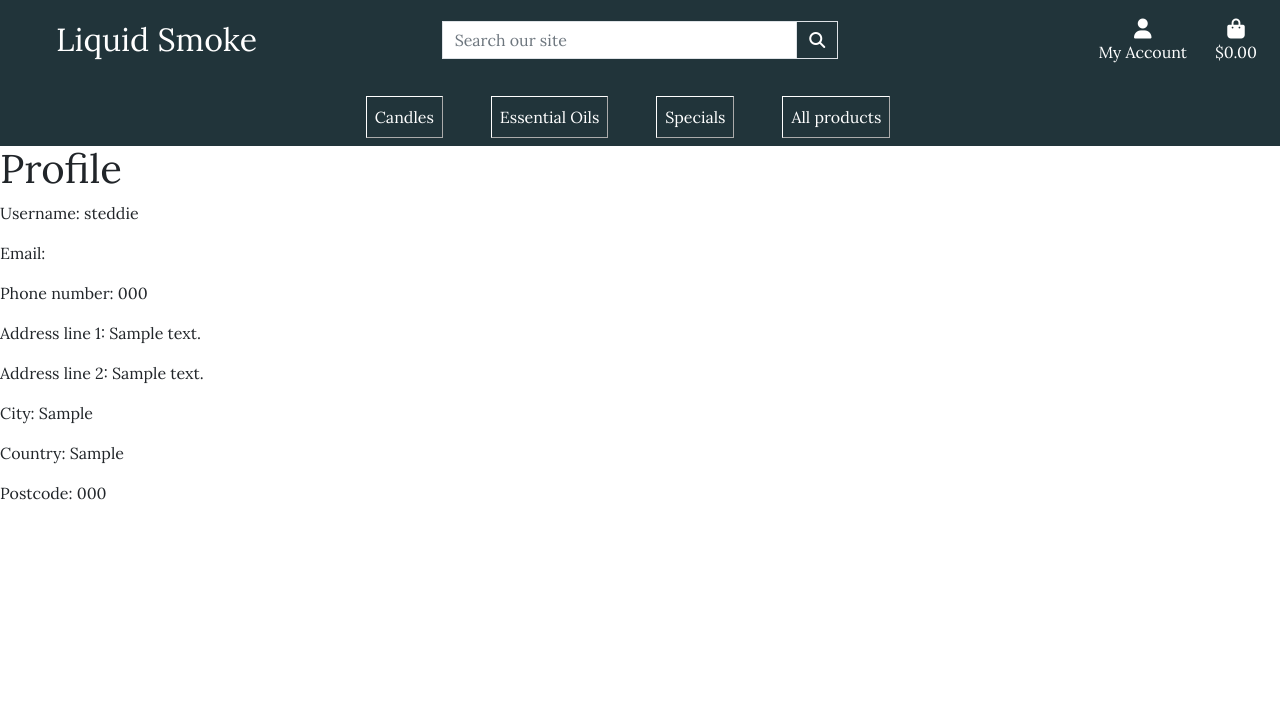
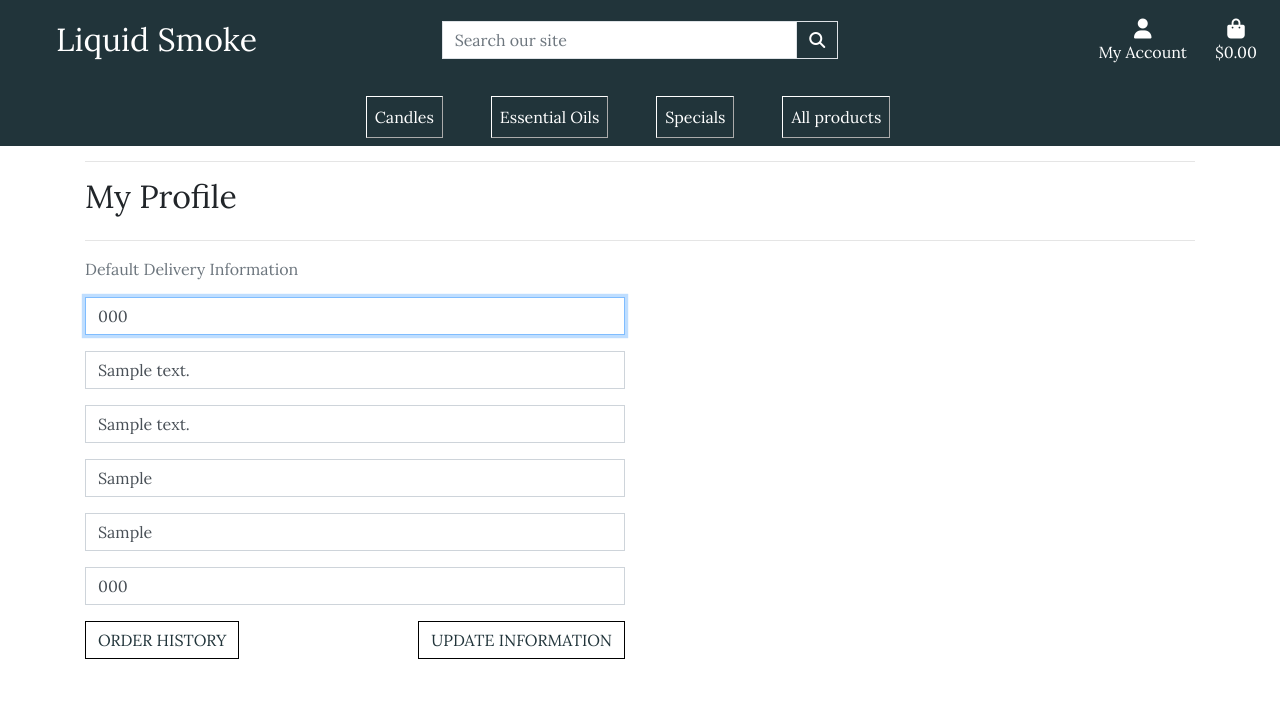
Before and after one commit to EddieStn/liquid-smoke, a Django app: page /profiles/ in a window 1280 px wide. Shown: the top 706 px of the page. Run offline with Django 3.2, Linux system fonts and the light colour scheme; a user stored in the database is signed in; data comes from the database, SQL or seed files in the repository; tables that the repository leaves empty hold one stand-in row (values such as "Sample post"); some libraries are stand-ins or nearby versions.

Commit message:
Move order_history view/url/template from checkout to profiles

```diff
--- a/checkout/urls.py
+++ b/checkout/urls.py
@@ -5,6 +5,5 @@
     path('', views.checkout_view, name='checkout'),
     path('order_detail/<order_number>', views.order_detail,
          name='order_detail'),
-    path('orders/', views.orders, name='orders'),
     path('apply_coupon/', views.apply_coupon, name='apply_coupon'),
 ]
--- a/profiles/forms.py
+++ b/profiles/forms.py
@@ -14,8 +14,6 @@
         """
         super().__init__(*args, **kwargs)
         placeholders = {
-            'first_name': 'First Name',
-            'last_name': 'Last Name',
             'phone_number': 'Phone Number',
             'address_line_1': '123 Main St',
             'address_line_2': 'Apartment, studio, or floor',
@@ -24,7 +22,7 @@
             'postcode': 'Postal Code',
         }
 
-        self.fields['first_name'].widget.attrs['autofocus'] = True
+        self.fields['phone_number'].widget.attrs['autofocus'] = True
         for field in self.fields:
             if self.fields[field].required:
                 placeholder = f'{placeholders[field]} *'
--- a/profiles/templates/profiles/profiles.html
+++ b/profiles/templates/profiles/profiles.html
@@ -1,13 +1,31 @@
 {% extends 'base.html' %}
+{% load static %}
+
+{% block extra_title %}
+    {{ request.user.username }}'s Profile
+{% endblock %}
 
 {% block content %}
-  <h1>Profile</h1>
-  <p>Username: {{ user_profile.user.username }}</p>
-  <p>Email: {{ user_profile.user.email }}</p>
-  <p>Phone number: {{ user_profile.phone_number }}</p>
-  <p>Address line 1: {{ user_profile.address_line_1 }}</p>
-  <p>Address line 2: {{ user_profile.address_line_2 }}</p>
-  <p>City: {{ user_profile.city }}</p>
-  <p>Country: {{ user_profile.country }}</p>
-  <p>Postcode: {{ user_profile.postcode }}</p>
+<div class="overlay"></div>
+    <div class="container">
+        <div class="row">
+            <div class="col">
+                <hr>
+                <h2 class="logo-font mb-4">My Profile</h2>
+                <hr>
+            </div>
+        </div>
+        <div class="row">
+            <div class="col-12 col-lg-6 mb-5">
+                <p class="text-muted">Default Delivery Information</p>
+                <form class="mt-3" action="{% url 'profile' %}" method="POST" id="profile-update-form">
+                    {% csrf_token %}
+                    {{ form|crispy }}
+                    <button class="btn btn-checkout rounded-0 text-uppercase float-right">Update Information</button>
+                </form>
+                <a href="{% url 'order_history' %}" class="btn btn-checkout rounded-0 text-uppercase">Order history</a>
+            </div>
+        </div>
+    </div>
+</div>
 {% endblock %}
--- a/profiles/urls.py
+++ b/profiles/urls.py
@@ -3,4 +3,5 @@
 
 urlpatterns = [
     path('', views.profile, name='profile'),
+    path('order_history/', views.order_history, name='order_history'),
 ]
--- a/profiles/views.py
+++ b/profiles/views.py
@@ -1,14 +1,39 @@
 from django.shortcuts import render
 from django.contrib.auth.decorators import login_required
 from django.urls import reverse
+from django.contrib import messages
 from .models import UserProfile
+from .forms import UserProfileForm
+from checkout.models import Order
 
 
 @login_required()
 def profile(request):
     user_profile = UserProfile.objects.get(user=request.user)
+    if request.method == 'POST':
+        form = UserProfileForm(request.POST, instance=user_profile)
+        if form.is_valid():
+            form.save()
+            messages.success(request, 'Profile updated successfully')
+        else:
+            messages.error(request,
+                           'Update failed. Please ensure the form is valid.')
+    else:
+        form = UserProfileForm(instance=user_profile)
+    orders = user_profile.orders.all()
 
     context = {
-        'user_profile': user_profile
-        }
+        'form': form,
+        'orders': orders,
+    }
+
     return render(request, 'profiles/profiles.html', context)
+
+
+@login_required
+def order_history(request):
+    orders = Order.objects.filter(user=request.user).order_by('-created_at')
+    context = {
+        'orders': orders
+    }
+    return render(request, 'profiles/order_history.html', context)
--- a/static/css/base.css
+++ b/static/css/base.css
@@ -98,7 +98,6 @@
 }
 
 .btn-checkout {
-
     background-color: white;
     color: rgb(33, 52, 58);
     border: 1px solid black !important;
```
Also changed, not shown: checkout/templates/checkout/order_detail.html (+4 -13 lines), checkout/views.py (+0 -10 lines), profiles/templates/profiles/order_history.html (renamed from checkout/templates/checkout/orders.html).
